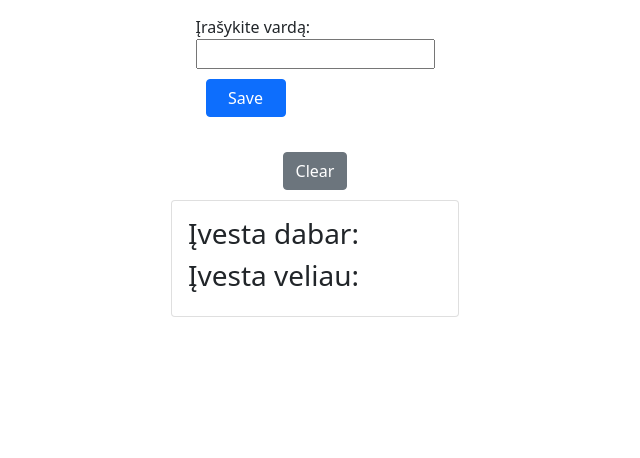
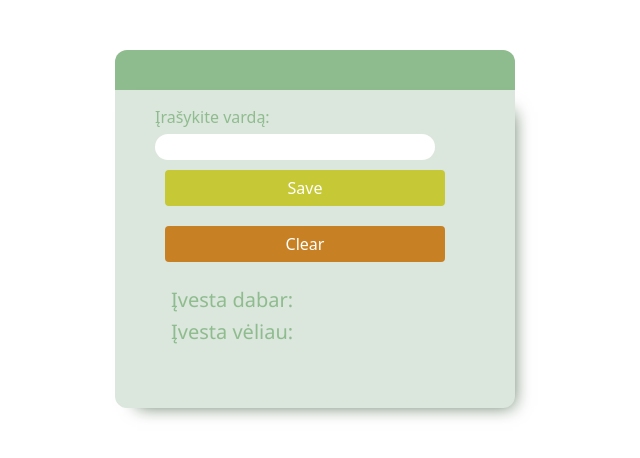
Before and after one commit to ritullia/JavaScriptnew, a plain HTML site: page 20-paskaita/index.html in a window 1280 px wide. Shown: the whole page, without its empty margins (325-965 px from the left). Drawn offline with nearby package versions, Linux system fonts and the light colour scheme.

Commit message:
ne lessons commit

```diff
--- a/20-paskaita/index.html
+++ b/20-paskaita/index.html
@@ -11,8 +11,10 @@
     <title>Local storage</title>
 </head>
 <body>
+    <div>
+        <div id="main-container">
+            <div class="bot"></div>
             <div class="container">
-
                 <form action="" id="data-form">
                     <label for="name">Įrašykite vardą:</label>
                     <input type="text" id="namInp" value="">
@@ -28,14 +30,13 @@
                     <div class="name-box1">
                         <ul class="card-text" id="nameNew"></ul>
                     </div>
-            <h3 class="card-title">Įvesta veliau:</h3>
+                    <h3 class="card-title">Įvesta vėliau:</h3>
                     <div class="name-box1">
                         <ul class="card-text" id="nameRepeat"></ul>
                     </div>
                 </div>
-
-
             </div>
-
+        </div>
+    </div>
 </body>
 </html>
--- a/20-paskaita/style.css
+++ b/20-paskaita/style.css
@@ -1,28 +1,90 @@
-.container{
+#main-container {
   display: flex;
   flex-direction: column;
   align-items: center;
+  margin-top: 50px;
 }
 
-#data-form{
+.container {
   display: flex;
   flex-direction: column;
-    padding: 10px;
-    margin: 5px;
+  align-items: flex-start;
+  width: 400px;
+  background-color: #dbe6dc;
+  margin-top: 0px;
+  padding: 15px 40px 40px 40px;
+  border-bottom-left-radius: 12px;
+  border-bottom-right-radius: 12px;
+  box-shadow: 10px 10px 17px -12px #4f694f;
 }
 
-.btn-box{
+.bot {
+  background-color: #8fbc8f;
+  height: 40px;
+  width: 400px;
   display: flex;
-    flex-direction: row;
-    margin: 5px;
-    padding: 5px;
-    justify-content: space-between;
+  flex-direction: column;
+  align-items: flex-start;
+  border-top-left-radius: 12px;
+  border-top-right-radius: 12px;
+}
+
+#data-form {
+  display: flex;
+  flex-direction: column;
+  align-items: flex-start;
+  padding: 0px;
+  /* margin: 5px; */
+}
+
+#data-form > label {
+  font-size: 16px;
+  color: #8fbc8f;
+  margin-bottom: 5px;
+  font-weight: 500;
+}
+
+#namInp {
+  border: none;
+  width: 280px;
+  border-radius: 15px;
+}
+
+.btn-box {
+  display: flex;
+  flex-direction: column;
+  margin: 10px;
+  /* padding: 5px; */
+  align-items: flex-start;
 }
 .btn-primary {
-    width: 80px;
+  width: 280px;
+  background-color: rgb(198, 201, 53) !important;
+  border: none;
 }
 
+.btn-secondary {
+  width: 280px;
+  background-color: rgb(199, 128, 35) !important;
+  border: none;
+}
 
-.card{
+.card {
   width: 18rem;
+  background-color: #dbe6dc;
+  border: none;
 }
+
+.card > h3 {
+  font-size: 20px;
+  font-weight: 500;
+  font-family: "Segoe UI", Tahoma, Geneva, Verdana, sans-serif;
+  color: #8fbc8f;
+}
+
+.name-box1 {
+  font-size: 14px;
+  font-weight: 400;
+  font-family: "Segoe UI", Tahoma, Geneva, Verdana, sans-serif;
+  color: #5d915d;
+}
```
Also changed, not shown: 17-paskaita/scripts2.js (+57 -49 lines), 22_paskaita/index.html (added, +19 -0 lines), 22_paskaita/scripts.js (added, +49 -0 lines), 22_paskaita/style.css (added). Lines whose indentation alone changed are shown as unchanged.
